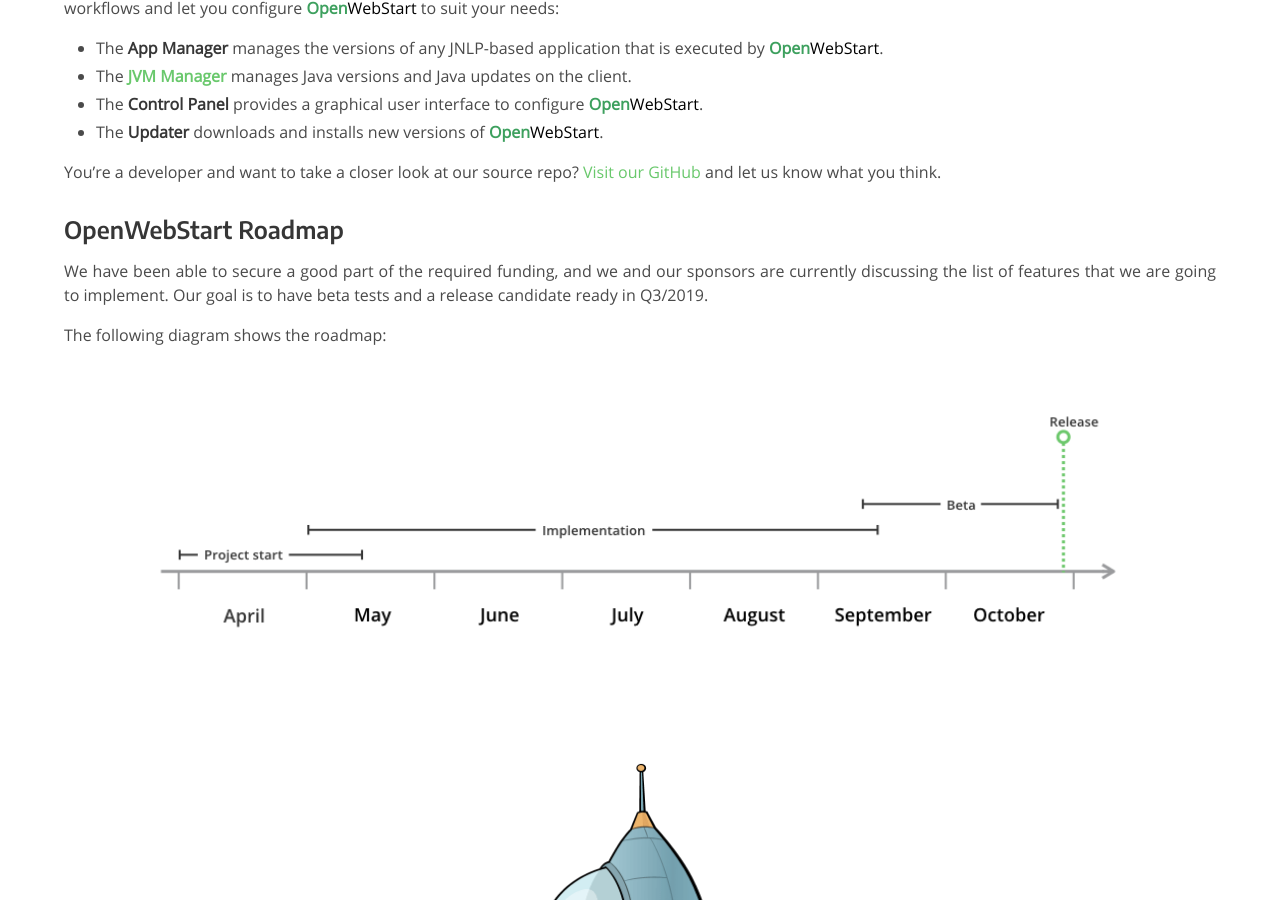
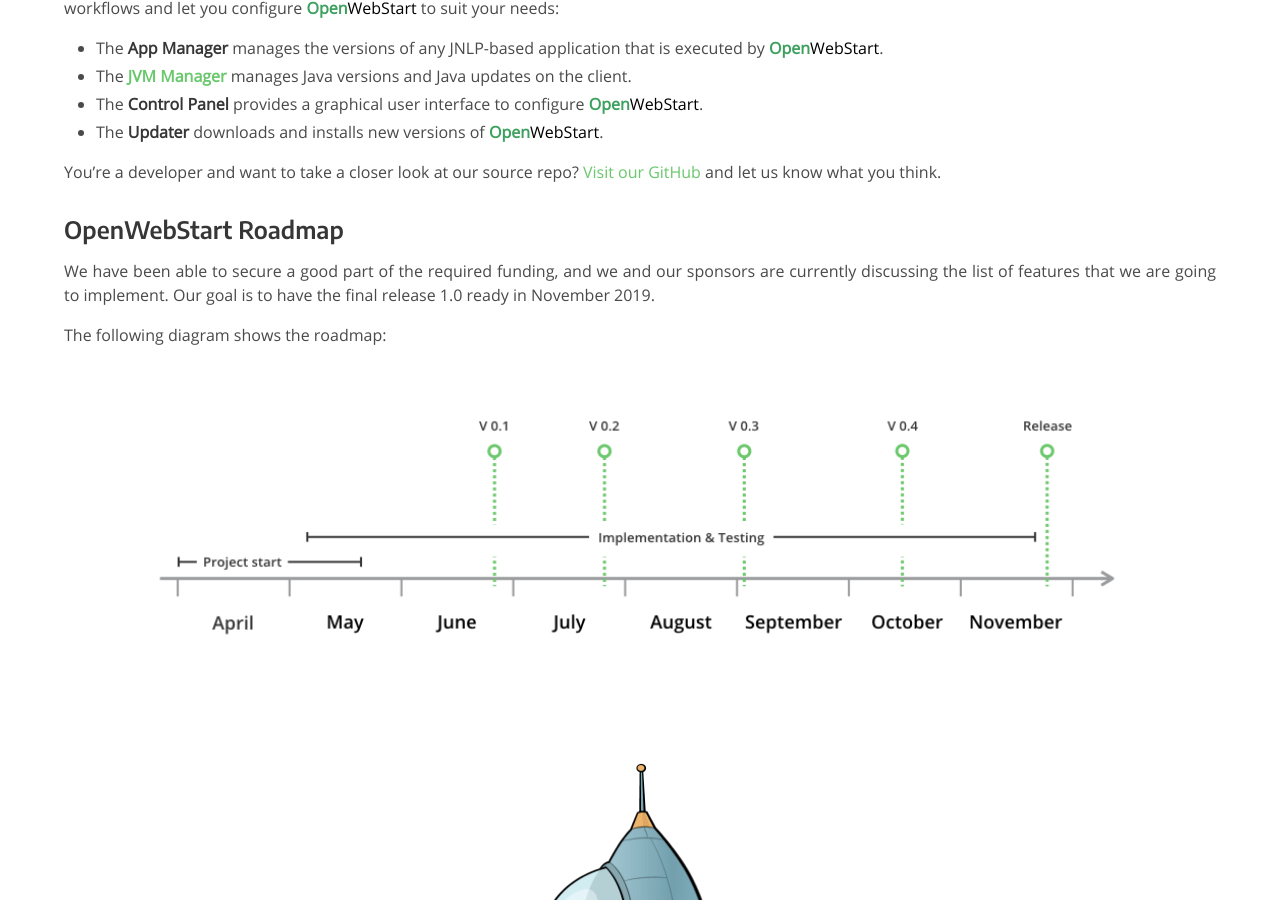
Before and after one commit to karakun/openwebstart-page, a Jekyll site: the page built from index.md, in a window 1280 px wide and 900 px high, scrolled down 1515 px. Built offline with Jekyll 4.4.1, drawn with Linux system fonts in a browser that asks for light colours; comment, search, counter and statistics services are not loaded; our own code applies the rules of GitHub Pages for plain Markdown files.

Commit message:
Updated roadmap

```diff
--- a/index.md
+++ b/index.md
@@ -47,7 +47,7 @@
 ### OpenWebStart Roadmap
 We have been able to secure a good part of the required funding, and
 we and our sponsors are currently discussing the list of features that we are going to implement.
-Our goal is to have beta tests and a release candidate ready in Q3/2019.
+Our goal is to have the final release 1.0 ready in November 2019.
 
 The following diagram shows the roadmap:
 
```
Also changed, not shown: assets/images/webstart/roadmap-karakun.png, assets/webstart/roadmap-karakun.png (deleted).
